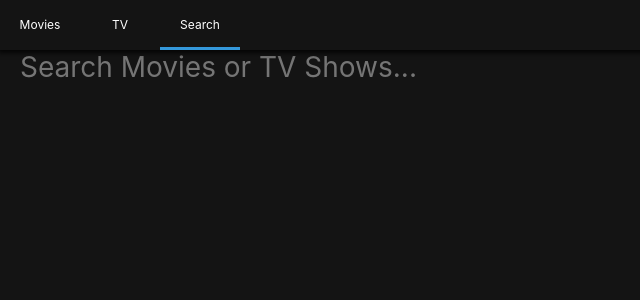
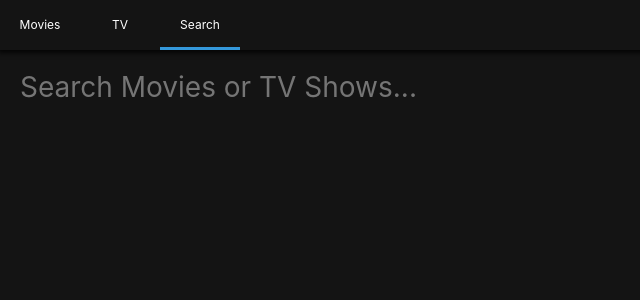
Before and after one commit to sangpyokim/nomflix.github.io, a React (Create React App) app: page /search in a window 1280 px wide. Shown: the top 300 px of the page, without its empty margins (0-640 px from the left). Built offline with nearby package versions, Linux system fonts and the light colour scheme.

Commit message:
Add files via upload

```diff
--- a/src/Routes/Search/SearchPresenter.js
+++ b/src/Routes/Search/SearchPresenter.js
@@ -8,7 +8,7 @@ import Poster from "../../Components/Poster";
 import { Helmet, HelmetProvider } from 'react-helmet-async';
 
 const Container = styled.div`
-  padding: 0px 20px;
+  padding: 20px 20px 0 20px;
 `;
 
 const Form = styled.form`
@@ -34,7 +34,7 @@ const SearchPresenter = ({
   <Container>
     <HelmetProvider>
           <Helmet>
-            <title>Search | Nomflix</title>
+            <title>Search | Nemflix</title>
           </Helmet>
         </HelmetProvider>
     <Form onSubmit={handleSubmit}>
```
